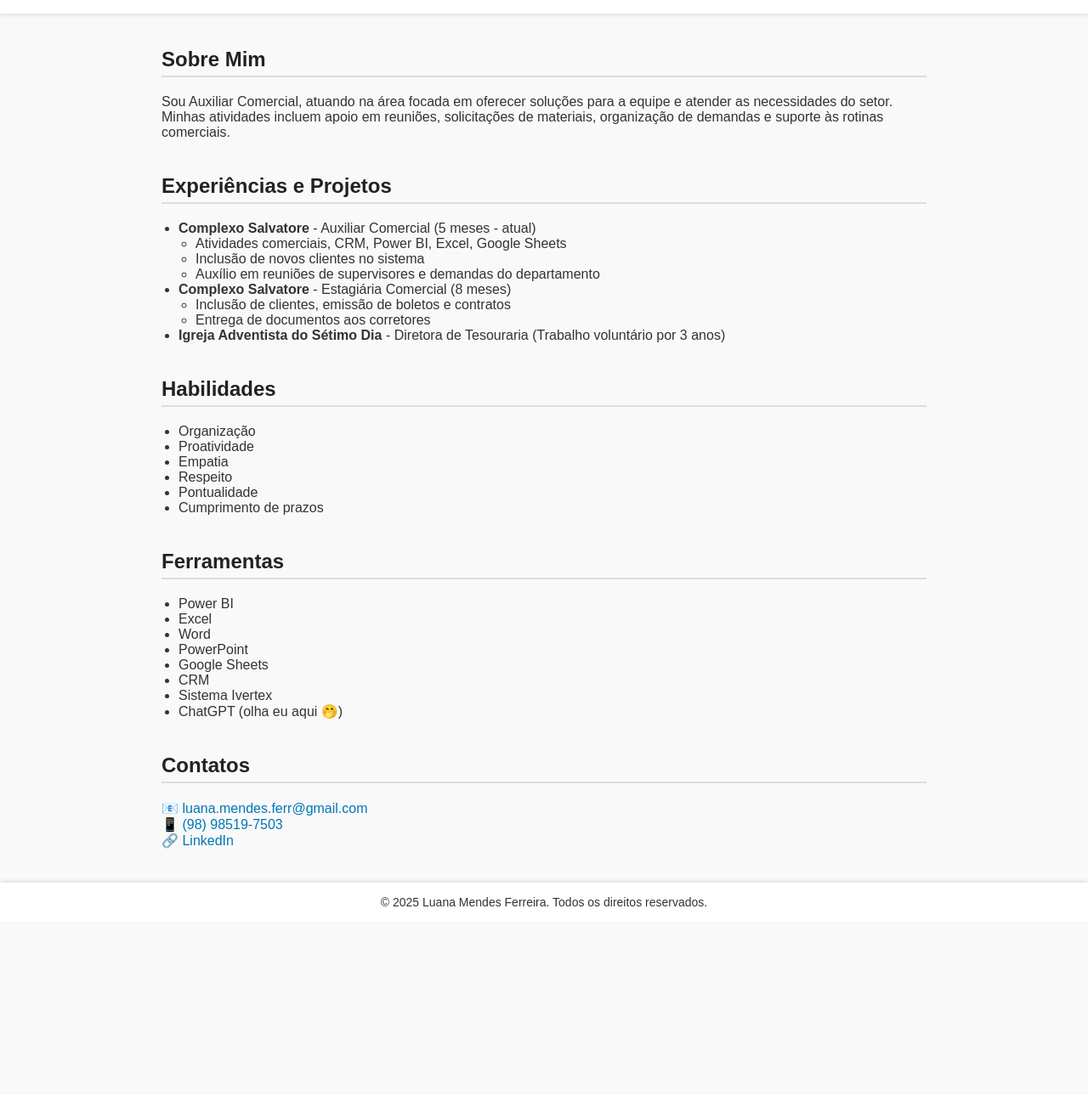
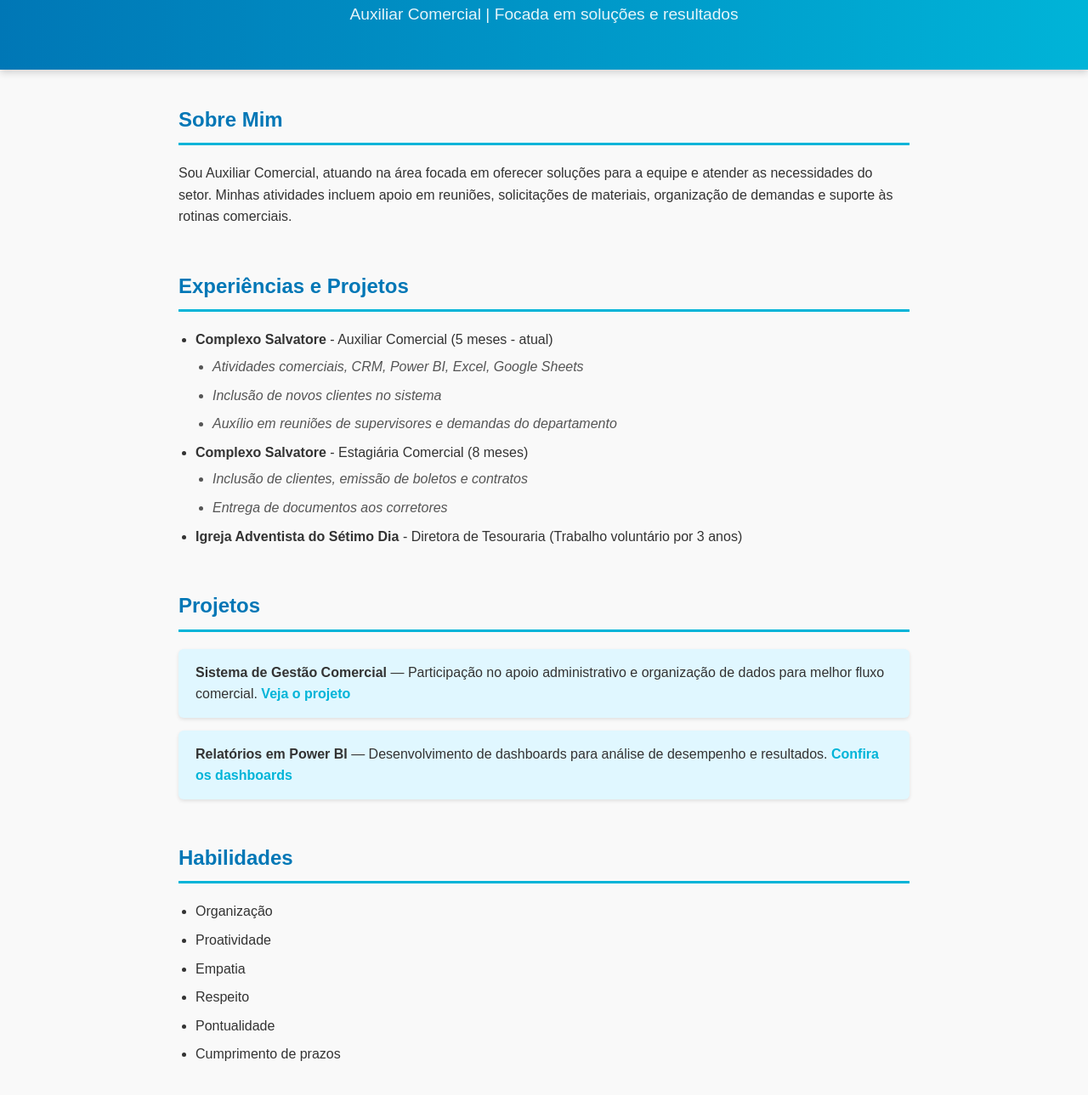
Before and after one commit to luanamendz/-luana-mendes, a plain HTML site: page index.html in a window 1280 px wide. Shown: the part 100-1389 px from the top of the page at 85% size. Before the commit the page ends 1185 px from the top, so only its background shows below. Drawn offline with Linux system fonts and the light colour scheme.

Commit message:
Update index.html

```diff
--- a/index.html
+++ b/index.html
@@ -1,59 +1,145 @@
 <!DOCTYPE html>
 <html lang="pt-br">
 <head>
-    <meta charset="UTF-8">
-    <meta name="viewport" content="width=device-width, initial-scale=1.0">
+    <meta charset="UTF-8" />
+    <meta name="viewport" content="width=device-width, initial-scale=1" />
     <title>Portfólio - Luana Mendes Ferreira</title>
     <style>
+        /* Reset básico */
+        * {
+            box-sizing: border-box;
+        }
+
         body {
             font-family: 'Arial', sans-serif;
             margin: 0;
             padding: 0;
             background-color: #f9f9f9;
             color: #333;
+            line-height: 1.6;
         }
+
         header {
-            background-color: #ffffff;
-            padding: 20px;
-            box-shadow: 0 2px 5px rgba(0,0,0,0.1);
+            background: linear-gradient(90deg, #0077b6, #00b4d8);
+            color: white;
+            padding: 30px 20px;
             text-align: center;
+            box-shadow: 0 4px 8px rgba(0, 0, 0, 0.15);
         }
+
         header h1 {
             margin: 0;
+            font-size: 2.5rem;
         }
+
         header p {
-            color: #555;
-            margin-top: 5px;
+            margin-top: 8px;
+            font-size: 1.2rem;
+            font-weight: 500;
+            opacity: 0.9;
         }
+
         main {
             max-width: 900px;
             margin: 40px auto;
             padding: 0 20px;
         }
+
         section {
-            margin-bottom: 40px;
+            margin-bottom: 50px;
         }
+
         h2 {
-            color: #222;
-            border-bottom: 2px solid #ddd;
-            padding-bottom: 5px;
+            color: #0077b6;
+            border-bottom: 3px solid #00b4d8;
+            padding-bottom: 8px;
+            margin-bottom: 20px;
+            font-weight: 700;
         }
+
         ul {
             padding-left: 20px;
         }
+
+        ul li {
+            margin-bottom: 8px;
+        }
+
+        /* Sub-listas dentro das experiências */
+        ul ul {
+            padding-left: 20px;
+            margin-top: 6px;
+            list-style-type: disc;
+            color: #555;
+            font-style: italic;
+        }
+
+        a {
+            color: #00b4d8;
+            text-decoration: none;
+            font-weight: 600;
+            transition: color 0.3s ease;
+        }
+
+        a:hover {
+            color: #0077b6;
+            text-decoration: underline;
+        }
+
         footer {
             background-color: #ffffff;
             text-align: center;
-            padding: 15px;
+            padding: 15px 10px;
             box-shadow: 0 -2px 5px rgba(0,0,0,0.1);
             font-size: 14px;
+            color: #666;
+            user-select: none;
         }
-        a {
-            color: #0077b6;
+
+        /* Botão estiloso para Download CV */
+        .btn-download {
+            display: inline-block;
+            margin-top: 15px;
+            padding: 10px 20px;
+            background: #0077b6;
+            color: white;
+            border-radius: 4px;
+            font-weight: 700;
             text-decoration: none;
+            transition: background-color 0.3s ease;
         }
-        a:hover {
-            text-decoration: underline;
+
+        .btn-download:hover {
+            background: #005f86;
+        }
+
+        /* Seção Projetos */
+        .project-list {
+            list-style-type: none;
+            padding-left: 0;
+        }
+
+        .project-list li {
+            background: #e0f7ff;
+            margin-bottom: 15px;
+            padding: 15px 20px;
+            border-radius: 6px;
+            box-shadow: 0 2px 4px rgba(0,0,0,0.1);
+            transition: background-color 0.3s ease;
+        }
+
+        .project-list li:hover {
+            background-color: #c3e9ff;
+        }
+
+        /* Responsividade simples */
+        @media (max-width: 600px) {
+            header h1 {
+                font-size: 2rem;
+            }
+            header p {
+                font-size: 1rem;
+            }
         }
     </style>
 </head>
@@ -76,18 +162,34 @@
         <section>
             <h2>Experiências e Projetos</h2>
             <ul>
-                <li><strong>Complexo Salvatore</strong> - Auxiliar Comercial (5 meses - atual)</li>
+                <li><strong>Complexo Salvatore</strong> - Auxiliar Comercial (5 meses - atual)
                     <ul>
                         <li>Atividades comerciais, CRM, Power BI, Excel, Google Sheets</li>
                         <li>Inclusão de novos clientes no sistema</li>
                         <li>Auxílio em reuniões de supervisores e demandas do departamento</li>
                     </ul>
-                <li><strong>Complexo Salvatore</strong> - Estagiária Comercial (8 meses)</li>
+                </li>
+                <li><strong>Complexo Salvatore</strong> - Estagiária Comercial (8 meses)
                     <ul>
                         <li>Inclusão de clientes, emissão de boletos e contratos</li>
                         <li>Entrega de documentos aos corretores</li>
                     </ul>
+                </li>
                 <li><strong>Igreja Adventista do Sétimo Dia</strong> - Diretora de Tesouraria (Trabalho voluntário por 3 anos)</li>
+            </ul>
+        </section>
+
+        <section>
+            <h2>Projetos</h2>
+            <ul class="project-list">
+                <li>
+                    <strong>Sistema de Gestão Comercial</strong> — Participação no apoio administrativo e organização de dados para melhor fluxo comercial.
+                    <a href="#" target="_blank" rel="noopener noreferrer">Veja o projeto</a>
+                </li>
+                <li>
+                    <strong>Relatórios em Power BI</strong> — Desenvolvimento de dashboards para análise de desempenho e resultados.
+                    <a href="#" target="_blank" rel="noopener noreferrer">Confira os dashboards</a>
+                </li>
             </ul>
         </section>
 
@@ -121,9 +223,10 @@
             <h2>Contatos</h2>
             <p>
                 📧 <a href="mailto:luana.mendes.ferr@gmail.com">luana.mendes.ferr@gmail.com</a><br>
-                📱 <a href="https://wa.me/5598985197503" target="_blank">(98) 98519-7503</a><br>
-                🔗 <a href="https://www.linkedin.com/in/luana-mendes-112828221" target="_blank">LinkedIn</a>
+                📱 <a href="https://wa.me/5598985197503" target="_blank" rel="noopener noreferrer">(98) 98519-7503</a><br>
+                🔗 <a href="https://www.linkedin.com/in/luana-mendes-112828221" target="_blank" rel="noopener noreferrer">LinkedIn</a>
             </p>
+            <a href="Luana_Mendes_CV.pdf" class="btn-download" download>📄 Download CV</a>
         </section>
     </main>
 
```
Lines whose indentation alone changed are shown as unchanged.
